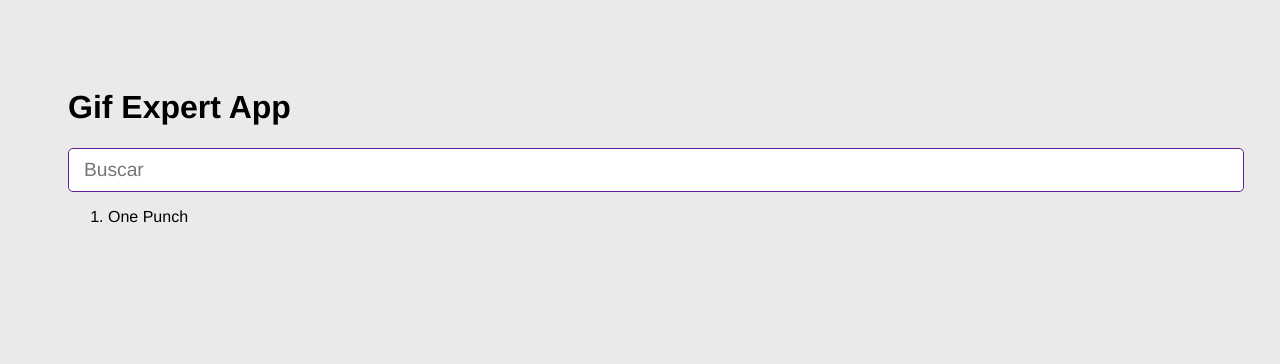
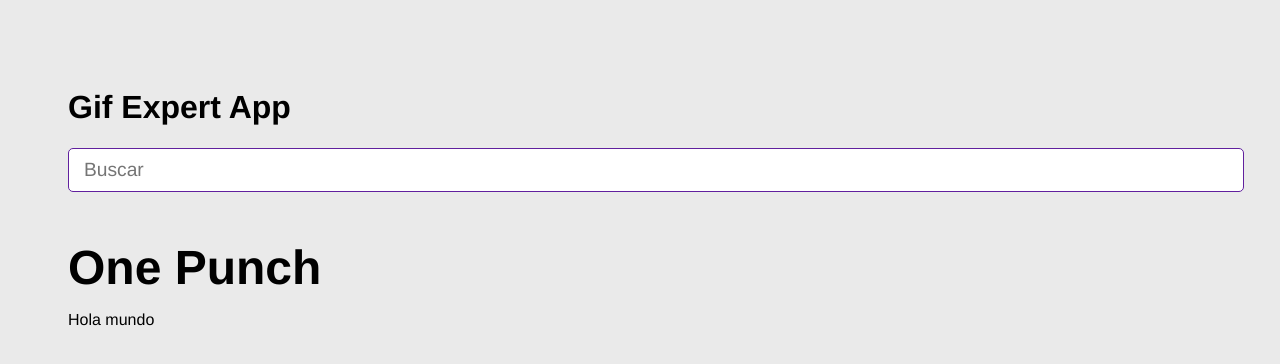
Before and after one commit to Lucass2160/gif-expert-app, a React (Vite) app: page / in a window 1280 px wide. Shown: the top 364 px of the page. Built offline with nearby package versions, Linux system fonts and the light colour scheme; no server answers.

Commit message:
se agrego el fetch a la api

```diff
--- a/src/GifExpertApp.jsx
+++ b/src/GifExpertApp.jsx
@@ -1,20 +1,25 @@
 import { useState } from "react";
 import AddCategory from "./components/AddCategory";
+import { GifGrid } from "./components/GifGrid";
 
 const GifExpertApp = () => {
   const [categories, setCategories] = useState(["One Punch"]);
+
+  const onAddCategory = (newCategory) => {
+    if (categories.includes(newCategory)) return;
+
+    setCategories([newCategory, ...categories]);
+  };
 
   return (
     <>
       <h1>Gif Expert App</h1>
 
-      <AddCategory setCategories={setCategories} />
+      <AddCategory onNewCategory={onAddCategory} />
 
-      <ol>
-        {categories.map((e) => {
-          return <li key={e}>{e}</li>;
-        })}
-      </ol>
+      {categories.map((category) => (
+        <GifGrid category={category} key={category} />
+      ))}
     </>
   );
 };
--- a/src/components/AddCategory.jsx
+++ b/src/components/AddCategory.jsx
@@ -1,6 +1,6 @@
 import { useState } from "react";
 
-const AddCategory = ({ setCategories }) => {
+const AddCategory = ({ onNewCategory }) => {
   const [inputValue, setInputValue] = useState("");
 
   const onInputChange = (event) => {
@@ -9,14 +9,15 @@ const AddCategory = ({ setCategories }) => {
 
   const onSubmit = (event) => {
     event.preventDefault();
-
     if (inputValue.trim().length <= 1) return;
-    setCategories((categories) => [inputValue, ...categories]);
+    /* setCategories((categories) => [inputValue, ...categories]); */
+    onNewCategory(inputValue.trim());
+    setInputValue("");
   };
 
   return (
     <>
-      <form onSubmit={(event) => onSubmit(event)}>
+      <form onSubmit={onSubmit}>
         <input
           type="text"
           placeholder="Buscar"
--- /dev/null
+++ b/src/components/GifGrid.jsx
@@ -0,0 +1,12 @@
+import { getGift } from "../helpers/getGift";
+
+export const GifGrid = ({ category }) => {
+  getGift(category);
+
+  return (
+    <>
+      <h3>{category}</h3>
+      <p>Hola mundo</p>
+    </>
+  );
+};
--- /dev/null
+++ b/src/helpers/getGift.js
@@ -0,0 +1,15 @@
+export const getGift = async ({ category }) => {
+  const url = `https://api.giphy.com/v1/gifs/search?api_key=pRiJu2wv7Ygm7lT9jUcCnqIMpvK2IWxe&q=${category}&limit=20`;
+
+  const response = await fetch(url);
+  const { data = [] } = await response.json();
+
+  const gifs = data.map((img) => ({
+    id: img.id,
+    title: img.title,
+    url: img.images.downsized_medium.url,
+  }));
+
+  console.log(gifs);
+  return gift;
+};
```
